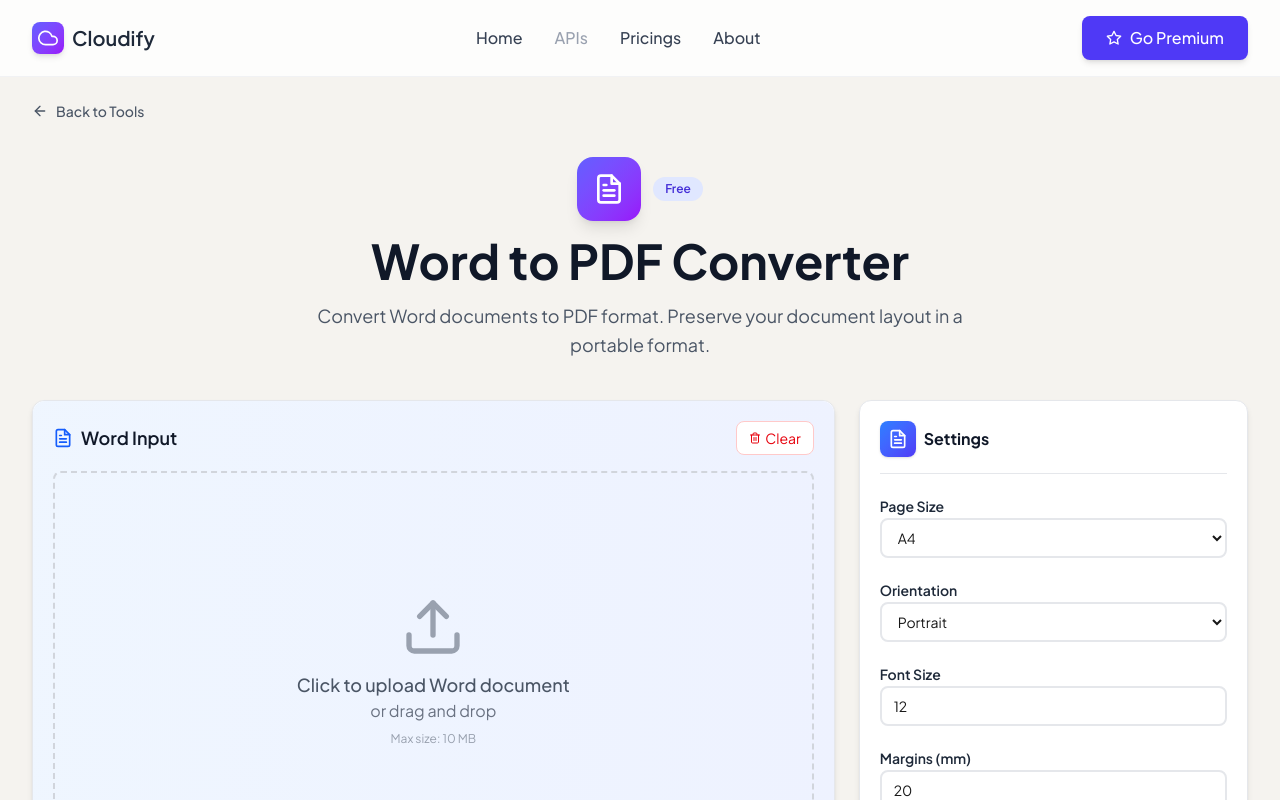
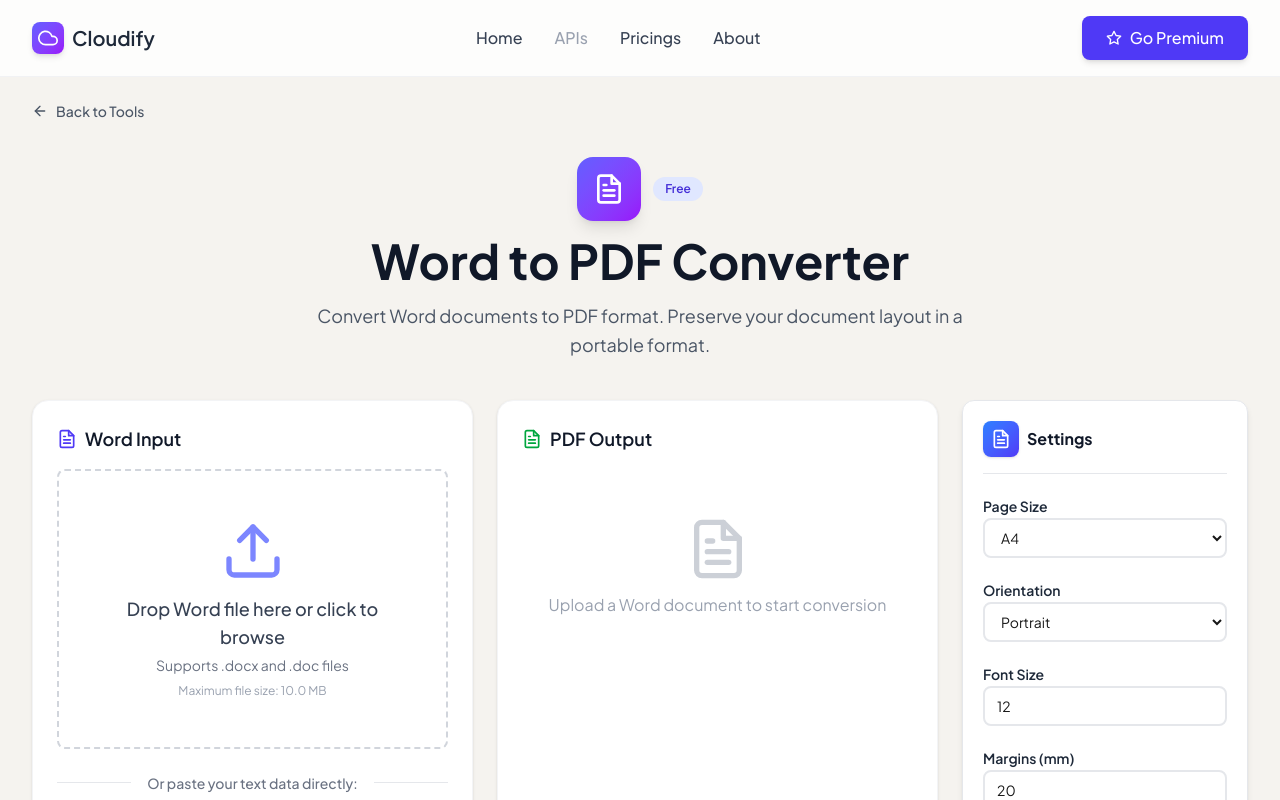
Before and after one commit to muhammadabdumalikov/easygenerate-next, a Next.js app: page /tools/word-to-pdf in a window 1280 px wide. Shown: the top 800 px of the page. Built offline with nearby package versions, Linux system fonts and the light colour scheme.

Commit message:
add word-pdf tool

```diff
--- a/src/app/tools/csv-to-json/page.tsx
+++ b/src/app/tools/csv-to-json/page.tsx
@@ -1,6 +1,7 @@
 'use client';
 
-import { useState } from 'react';
+import { useState, useEffect, Suspense } from 'react';
+import { useSearchParams } from 'next/navigation';
 import { FileText, Code, Copy } from 'react-feather';
 import ConverterLayout from '@/components/converters/ConverterLayout';
 import OptionsPanel, { OptionConfig } from '@/components/converters/OptionsPanel';
@@ -13,13 +14,16 @@ interface ConvertedResult {
   size: number;
 }
 
-export default function CSVToJSONConverter() {
+function CSVToJSONContent() {
+  const searchParams = useSearchParams();
+  const modeFromUrl = searchParams.get('mode') as 'csv-to-json' | 'json-to-csv' | null;
+
   const [inputText, setInputText] = useState('');
   const [status, setStatus] = useState<ConversionStatus>('idle');
   const [progress, setProgress] = useState(0);
   const [convertedData, setConvertedData] = useState<ConvertedResult | null>(null);
   const [showCopied, setShowCopied] = useState(false);
-  const [conversionMode, setConversionMode] = useState<'csv-to-json' | 'json-to-csv'>('csv-to-json');
+  const [conversionMode, setConversionMode] = useState<'csv-to-json' | 'json-to-csv'>(modeFromUrl || 'csv-to-json');
   const [options, setOptions] = useState({
     delimiter: 'comma',
     includeHeaders: true,
@@ -27,6 +31,12 @@ export default function CSVToJSONConverter() {
     arrayFormat: 'nested',
     skipEmptyLines: true
   });
+
+  useEffect(() => {
+    if (modeFromUrl && (modeFromUrl === 'csv-to-json' || modeFromUrl === 'json-to-csv')) {
+      setConversionMode(modeFromUrl);
+    }
+  }, [modeFromUrl]);
 
   const optionConfigs: OptionConfig[] = [
     {
@@ -521,3 +531,11 @@ Bob Johnson,bob@example.com,35,Chicago`;
     </ConverterLayout>
   );
 }
+
+export default function CSVToJSONConverter() {
+  return (
+    <Suspense fallback={<div>Loading...</div>}>
+      <CSVToJSONContent />
+    </Suspense>
+  );
+}
--- a/src/app/tools/page.tsx
+++ b/src/app/tools/page.tsx
@@ -77,6 +77,15 @@ const toolGroups: ToolGroup[] = [
         enabled: true
       },
       {
+        id: 'html-to-csv',
+        name: 'HTML',
+        to: 'CSV',
+        description: 'Extract data from HTML tables to CSV format',
+        badge: 'New',
+        href: '/tools/csv-to-html?mode=html-to-csv',
+        enabled: true
+      },
+      {
         id: 'csv-to-markdown',
         name: 'CSV',
         to: 'Markdown',
@@ -86,12 +95,30 @@ const toolGroups: ToolGroup[] = [
         enabled: true
       },
       {
+        id: 'markdown-to-csv',
+        name: 'Markdown',
+        to: 'CSV',
+        description: 'Extract data from Markdown tables to CSV format',
+        badge: 'New',
+        href: '/tools/csv-to-markdown?mode=markdown-to-csv',
+        enabled: true
+      },
+      {
         id: 'csv-to-sql',
         name: 'CSV',
         to: 'SQL',
         description: 'Generate SQL INSERT statements for databases',
         badge: 'New',
         href: '/tools/csv-to-sql',
+        enabled: true
+      },
+      {
+        id: 'sql-to-csv',
+        name: 'SQL',
+        to: 'CSV',
+        description: 'Extract data from SQL INSERT statements to CSV format',
+        badge: 'New',
+        href: '/tools/csv-to-sql?mode=sql-to-csv',
         enabled: true
       },
       {
@@ -137,6 +164,63 @@ const toolGroups: ToolGroup[] = [
     ]
   },
   {
+    id: 'html',
+    source: 'HTML',
+    description: 'HTML table conversion tools',
+    icon: Code,
+    iconColor: 'text-orange-600',
+    iconBg: 'bg-orange-100',
+    tools: [
+      {
+        id: 'html-to-csv',
+        name: 'HTML',
+        to: 'CSV',
+        description: 'Extract data from HTML tables to CSV format',
+        badge: 'New',
+        href: '/tools/csv-to-html?mode=html-to-csv',
+        enabled: true
+      }
+    ]
+  },
+  {
+    id: 'markdown',
+    source: 'Markdown',
+    description: 'Markdown table conversion tools',
+    icon: FileText,
+    iconColor: 'text-purple-600',
+    iconBg: 'bg-purple-100',
+    tools: [
+      {
+        id: 'markdown-to-csv',
+        name: 'Markdown',
+        to: 'CSV',
+        description: 'Extract data from Markdown tables to CSV format',
+        badge: 'New',
+        href: '/tools/csv-to-markdown?mode=markdown-to-csv',
+        enabled: true
+      }
+    ]
+  },
+  {
+    id: 'sql',
+    source: 'SQL',
+    description: 'SQL database conversion tools',
+    icon: Code,
+    iconColor: 'text-blue-600',
+    iconBg: 'bg-blue-100',
+    tools: [
+      {
+        id: 'sql-to-csv',
+        name: 'SQL',
+        to: 'CSV',
+        description: 'Extract data from SQL INSERT statements to CSV format',
+        badge: 'New',
+        href: '/tools/csv-to-sql?mode=sql-to-csv',
+        enabled: true
+      }
+    ]
+  },
+  {
     id: 'json',
     source: 'JSON',
     description: 'JSON formatting and conversion tools',
@@ -150,6 +234,15 @@ const toolGroups: ToolGroup[] = [
         to: 'Formatter',
         description: 'Beautify, minify, and validate JSON data',
         href: '/tools/json-formatter',
+        enabled: true
+      },
+      {
+        id: 'json-to-csv',
+        name: 'JSON',
+        to: 'CSV',
+        description: 'Convert JSON data to CSV format',
+        badge: 'New',
+        href: '/tools/csv-to-json?mode=json-to-csv',
         enabled: true
       }
     ]
@@ -320,7 +413,7 @@ const toolGroups: ToolGroup[] = [
 ];
 
 export default function ToolsPage() {
-  const [expandedGroups, setExpandedGroups] = useState<string[]>(['csv', 'json', 'excel', 'word']);
+  const [expandedGroups, setExpandedGroups] = useState<string[]>(['csv', 'html', 'markdown', 'sql', 'json', 'excel', 'word']);
   const [searchQuery, setSearchQuery] = useState('');
 
   const toggleGroup = (groupId: string) => {
--- a/src/app/tools/word-to-pdf/page.tsx
+++ b/src/app/tools/word-to-pdf/page.tsx
@@ -22,18 +22,69 @@ interface ConversionOptions {
   margins: number;
 }
 
+const MAX_FILE_SIZE = 10 * 1024 * 1024; // 10MB
+
 export default function WordToPDF() {
   const [uploadedFile, setUploadedFile] = useState<File | null>(null);
+  const [inputText, setInputText] = useState('');
+  const [inputMode, setInputMode] = useState<'file' | 'text'>('file');
   const [status, setStatus] = useState<ConversionStatus>('idle');
   const [progress, setProgress] = useState(0);
   const [convertedData, setConvertedData] = useState<ConvertedResult | null>(null);
   const [errorMessage, setErrorMessage] = useState<string>('');
+  const [isDragging, setIsDragging] = useState(false);
   const [options, setOptions] = useState<ConversionOptions>({
     pageSize: 'a4',
     orientation: 'portrait',
     fontSize: 12,
     margins: 20
   });
+
+  const textToPDF = (text: string): { pdf: jsPDF; pages: number } => {
+    if (!text || text.trim().length === 0) {
+      throw new Error('Text content is empty');
+    }
+
+    // Create PDF
+    const pdf = new jsPDF({
+      orientation: options.orientation,
+      unit: 'mm',
+      format: options.pageSize
+    });
+
+    const pageWidth = pdf.internal.pageSize.getWidth();
+    const pageHeight = pdf.internal.pageSize.getHeight();
+    const margin = options.margins;
+    const lineHeight = options.fontSize * 0.35;
+    const maxWidth = pageWidth - (margin * 2);
+
+    pdf.setFontSize(options.fontSize);
+
+    const paragraphs = text.split(/\n+/);
+    let y = margin;
+    let currentPage = 1;
+
+    for (const paragraph of paragraphs) {
+      if (!paragraph.trim()) continue;
+
+      const lines = pdf.splitTextToSize(paragraph, maxWidth);
+
+      for (const line of lines) {
+        if (y + lineHeight > pageHeight - margin) {
+          pdf.addPage();
+          currentPage++;
+          y = margin;
+        }
+
+        pdf.text(line, margin, y);
+        y += lineHeight;
+      }
+
+      y += lineHeight * 0.5;
+    }
+
+    return { pdf, pages: currentPage };
+  };
 
   const wordToPDF = async (file: File): Promise<{ pdf: jsPDF; pages: number }> => {
     try {
@@ -102,18 +153,41 @@ export default function WordToPDF() {
     }
   };
 
-  const handleFileUpload = async (event: React.ChangeEvent<HTMLInputElement>) => {
-    const file = event.target.files?.[0];
-    if (!file) return;
+  const formatFileSize = (bytes: number): string => {
+    if (bytes < 1024) return bytes + ' B';
+    if (bytes < 1024 * 1024) return (bytes / 1024).toFixed(1) + ' KB';
+    return (bytes / (1024 * 1024)).toFixed(1) + ' MB';
+  };
 
+  const handleDragOver = (e: React.DragEvent) => {
+    e.preventDefault();
+    setIsDragging(true);
+  };
+
+  const handleDragLeave = (e: React.DragEvent) => {
+    e.preventDefault();
+    setIsDragging(false);
+  };
+
+  const handleDrop = (e: React.DragEvent) => {
+    e.preventDefault();
+    setIsDragging(false);
+
+    const files = e.dataTransfer.files;
+    if (files.length > 0) {
+      processFile(files[0]);
+    }
+  };
+
+  const processFile = (file: File) => {
     const fileName = file.name.toLowerCase();
     if (!fileName.endsWith('.docx') && !fileName.endsWith('.doc')) {
       alert('Please select a valid Word document (.docx or .doc)');
       return;
     }
 
-    if (file.size > 10 * 1024 * 1024) {
-      alert('File too large! Maximum size is 10 MB');
+    if (file.size > MAX_FILE_SIZE) {
+      alert(`File too large. Maximum size is ${formatFileSize(MAX_FILE_SIZE)}`);
       return;
     }
 
@@ -121,6 +195,12 @@ export default function WordToPDF() {
     setStatus('idle');
     setConvertedData(null);
     setErrorMessage('');
+  };
+
+  const handleFileUpload = async (event: React.ChangeEvent<HTMLInputElement>) => {
+    const file = event.target.files?.[0];
+    if (!file) return;
+    processFile(file);
   };
 
   const removeUploadedFile = () => {
@@ -131,8 +211,13 @@ export default function WordToPDF() {
   };
 
   const handleConvert = async () => {
-    if (!uploadedFile) {
+    if (inputMode === 'file' && !uploadedFile) {
       alert('Please upload a Word document first');
+      return;
+    }
+
+    if (inputMode === 'text' && !inputText.trim()) {
+      alert('Please enter some text to convert');
       return;
     }
 
@@ -142,14 +227,28 @@ export default function WordToPDF() {
 
     try {
       setProgress(30);
-      const { pdf, pages } = await wordToPDF(uploadedFile);
+      let pdf: jsPDF;
+      let pages: number;
+      let fileName: string;
+
+      if (inputMode === 'text') {
+        const result = textToPDF(inputText);
+        pdf = result.pdf;
+        pages = result.pages;
+        fileName = 'text-document.pdf';
+      } else {
+        const result = await wordToPDF(uploadedFile!);
+        pdf = result.pdf;
+        pages = result.pages;
+        fileName = `${uploadedFile!.name.replace(/\.[^/.]+$/, '')}.pdf`;
+      }
 
       setProgress(80);
 
       const pdfBuffer = pdf.output('arraybuffer');
 
       const result: ConvertedResult = {
-        fileName: `${uploadedFile.name.replace(/\.[^/.]+$/, '')}.pdf`,
+        fileName,
         fileSize: pdfBuffer.byteLength,
         pages,
         buffer: pdfBuffer
@@ -187,16 +286,12 @@ export default function WordToPDF() {
 
   const clearAll = () => {
     setUploadedFile(null);
+    setInputText('');
+    setInputMode('file');
     setStatus('idle');
     setConvertedData(null);
     setProgress(0);
     setErrorMessage('');
-  };
-
-  const formatFileSize = (bytes: number): string => {
-    if (bytes < 1024) return bytes + ' B';
-    if (bytes < 1024 * 1024) return (bytes / 1024).toFixed(1) + ' KB';
-    return (bytes / (1024 * 1024)).toFixed(1) + ' MB';
   };
 
   return (
@@ -206,29 +301,41 @@ export default function WordToPDF() {
       icon={<FileText className="w-8 h-8 text-white" />}
       badge="Free"
     >
-      <div className="grid grid-cols-1 lg:grid-cols-3 gap-6">
-        {/* Left Column: Input & Output */}
-        <div className="lg:col-span-2 space-y-6">
-          {/* Input Area */}
-          <div className="bg-white rounded-xl border border-gray-200 shadow-md hover:shadow-lg transition-shadow">
-            <div className="border-b border-gray-200 bg-gradient-to-r from-blue-50 to-indigo-50 p-5 rounded-t-xl">
+      <div className="grid grid-cols-1 lg:grid-cols-4 gap-6">
+        {/* Left Column: Input & Output (3 columns) */}
+        <div className="lg:col-span-3 space-y-6">
+          {/* Input & Output Side by Side */}
+          <div className="grid grid-cols-1 lg:grid-cols-2 gap-6">
+            {/* Left: Input Area */}
+            <div className="bg-white rounded-2xl p-6 border border-gray-100 shadow-sm">
             <div className="flex items-center justify-between mb-4">
               <div className="flex items-center gap-2">
-                  <FileText className="w-5 h-5 text-blue-600" />
+                <FileText className="w-5 h-5 text-indigo-600" />
                 <h3 className="text-lg font-semibold text-gray-900">Word Input</h3>
               </div>
+              {uploadedFile && (
                 <button
-                  onClick={clearAll}
-                  className="px-3 py-1.5 text-sm bg-white hover:bg-red-50 text-red-600 border border-red-200 rounded-lg transition-colors flex items-center gap-1"
+                  onClick={removeUploadedFile}
+                  className="px-3 py-1.5 text-sm bg-red-50 hover:bg-red-100 text-red-600 border border-red-200 rounded-lg transition-colors flex items-center gap-1"
                 >
                   <Trash2 className="w-3 h-3" />
-                  Clear
+                  Remove
                 </button>
+              )}
             </div>
 
             {/* File Upload */}
             {!uploadedFile ? (
-                <div className="border-2 border-dashed border-gray-300 rounded-lg p-12 text-center h-[400px] flex items-center justify-center">
+              <div
+                onDragOver={handleDragOver}
+                onDragLeave={handleDragLeave}
+                onDrop={handleDrop}
+                className={`border-2 border-dashed rounded-lg p-12 text-center transition-all ${
+                  isDragging
+                    ? 'border-indigo-600 bg-indigo-50'
+                    : 'border-gray-300 hover:border-indigo-500 hover:bg-indigo-50/50'
+                }`}
+              >
                 <input
                   type="file"
                   accept=".docx,.doc"
@@ -236,48 +343,42 @@ export default function WordToPDF() {
                   className="hidden"
                   id="file-upload"
                 />
-                  <label htmlFor="file-upload" className="cursor-pointer">
-                    <Upload className="w-16 h-16 text-gray-400 mx-auto mb-3" />
-                    <p className="text-gray-600 font-medium text-lg">Click to upload Word document</p>
-                    <p className="text-gray-500 text-base">or drag and drop</p>
-                    <p className="text-xs text-gray-400 mt-2">Max size: 10 MB</p>
+                <label htmlFor="file-upload" className="cursor-pointer block">
+                  <Upload className="w-16 h-16 text-indigo-400 mx-auto mb-3" />
+                  <p className="text-gray-700 font-medium text-lg mb-1">Drop Word file here or click to browse</p>
+                  <p className="text-gray-500 text-sm">Supports .docx and .doc files</p>
+                  <p className="text-xs text-gray-400 mt-2">Maximum file size: {formatFileSize(MAX_FILE_SIZE)}</p>
                 </label>
               </div>
             ) : (
-                <div className="h-[400px] flex items-center justify-center">
-                  <div className="w-full max-w-2xl">
-                    <div className="bg-white border border-gray-200 rounded-2xl shadow-sm hover:shadow-md transition-shadow">
-                      <div className="p-8">
-                        {/* Success Badge */}
-                        <div className="flex items-center justify-center mb-6">
-                          <div className="flex items-center gap-2 px-4 py-2 bg-blue-50 border border-blue-200 rounded-full">
-                            <CheckCircle className="w-4 h-4 text-blue-600" />
-                            <span className="text-sm font-semibold text-blue-700">Ready to Convert</span>
+              <div className="bg-gradient-to-br from-indigo-50 to-blue-50 border-2 border-indigo-200 rounded-lg p-6">
+                <div className="flex items-center justify-center mb-4">
+                  <div className="flex items-center gap-2 px-4 py-2 bg-indigo-100 border border-indigo-300 rounded-full">
+                    <CheckCircle className="w-4 h-4 text-indigo-700" />
+                    <span className="text-sm font-semibold text-indigo-700">File Uploaded</span>
                   </div>
                 </div>
 
-                        {/* File Display */}
-                        <div className="flex items-center gap-6 mb-8">
+                <div className="flex items-center gap-4 mb-4">
                   <div className="flex-shrink-0">
-                            <div className="w-24 h-24 bg-gradient-to-br from-blue-50 to-blue-100 rounded-2xl flex items-center justify-center">
-                              <FileText className="text-blue-600 w-12 h-12" />
+                    <div className="w-16 h-16 bg-gradient-to-br from-indigo-100 to-indigo-200 rounded-xl flex items-center justify-center">
+                      <FileText className="text-indigo-600 w-8 h-8" />
                     </div>
                   </div>
 
                   <div className="flex-1 min-w-0">
-                            <h3 className="text-2xl font-bold text-gray-900 mb-3 truncate" title={uploadedFile.name}>
+                    <h4 className="text-lg font-bold text-gray-900 mb-1 truncate" title={uploadedFile.name}>
                       {uploadedFile.name}
-                            </h3>
-                            <div className="flex items-center gap-4 text-sm text-gray-600">
+                    </h4>
+                    <div className="flex items-center gap-3 text-sm text-gray-600">
                       <span className="font-medium">{formatFileSize(uploadedFile.size)}</span>
                       <span className="w-1 h-1 bg-gray-400 rounded-full"></span>
-                              <span className="font-medium">{uploadedFile.name.split('.').pop()?.toUpperCase()} File</span>
+                      <span className="font-medium">{uploadedFile.name.split('.').pop()?.toUpperCase()}</span>
                     </div>
                   </div>
                 </div>
 
-                        {/* Action Buttons */}
-                        <div className="flex gap-2">
+                <div className="flex gap-2 mt-4">
                   <label className="flex-1 cursor-pointer">
                     <input
                       type="file"
@@ -285,37 +386,71 @@ export default function WordToPDF() {
                       onChange={handleFileUpload}
                       className="hidden"
                     />
-                            <div className="w-full px-4 py-2.5 bg-blue-600 hover:bg-blue-700 text-white rounded-lg font-medium text-sm transition-all flex items-center justify-center gap-2 shadow-sm hover:shadow">
+                    <div className="w-full px-4 py-2 bg-indigo-600 hover:bg-indigo-700 text-white rounded-lg font-medium text-sm transition-all flex items-center justify-center gap-2">
                       <Upload className="w-4 h-4" />
-                              Choose Different File
+                      Change File
                     </div>
                   </label>
                   <button
                     onClick={removeUploadedFile}
-                            className="px-3 py-2.5 bg-white border border-gray-300 hover:border-gray-400 hover:bg-gray-50 text-gray-600 rounded-lg transition-all flex items-center justify-center"
+                    className="px-4 py-2 bg-white border-2 border-gray-200 hover:border-gray-300 hover:bg-gray-50 text-gray-600 rounded-lg transition-all"
                     title="Remove file"
                   >
                     <Trash2 className="w-4 h-4" />
                   </button>
                 </div>
               </div>
+            )}
+
+            {/* Text Input Area */}
+            {!uploadedFile && (
+              <>
+                <div className="relative my-6">
+                  <div className="absolute inset-0 flex items-center">
+                    <div className="w-full border-t border-gray-200"></div>
+                  </div>
+                  <div className="relative flex justify-center text-sm">
+                    <span className="px-4 bg-white text-gray-500 font-medium">Or paste your text data directly:</span>
                   </div>
                 </div>
+
+                <div className="space-y-2">
+                  <textarea
+                    value={inputText}
+                    onChange={(e) => {
+                      setInputText(e.target.value);
+                      setInputMode('text');
+                      if (e.target.value.trim()) {
+                        setStatus('idle');
+                        setConvertedData(null);
+                      }
+                    }}
+                    placeholder="Paste your text here...
+Example:
+Lorem ipsum dolor sit amet, consectetur adipiscing elit.
+
+This is a new paragraph with some text."
+                    className="w-full h-32 px-4 py-3 border-2 border-gray-200 rounded-lg focus:outline-none focus:border-indigo-500 text-sm font-mono resize-none"
+                  />
+                  {inputText && (
+                    <div className="flex items-center justify-between text-xs text-gray-500">
+                      <span>{inputText.split('\n').length} lines</span>
+                      <span>{new Blob([inputText]).size} B</span>
                     </div>
                   )}
                 </div>
+              </>
+            )}
             </div>
 
-          {/* Output/Preview Area */}
-          <div className="bg-white rounded-xl border border-gray-200 shadow-md hover:shadow-lg transition-shadow">
-            <div className="border-b border-gray-200 bg-gradient-to-r from-green-50 to-emerald-50 p-5 rounded-t-xl">
-              <div className="flex items-center gap-2">
+            {/* Right: Output Area */}
+            <div className="bg-white rounded-2xl p-6 border border-gray-100 shadow-sm">
+              <div className="flex items-center gap-2 mb-4">
                 <FileText className="w-5 h-5 text-green-600" />
-                <h3 className="text-lg font-semibold text-gray-900">PDF Preview</h3>
-              </div>
+                <h3 className="text-lg font-semibold text-gray-900">PDF Output</h3>
               </div>
 
-            <div className="p-5 min-h-[300px]">
+              <div className="min-h-[400px]">
               {status === 'idle' && !convertedData && (
                 <div className="flex items-center justify-center h-full py-12 text-gray-400">
                   <div className="text-center">
@@ -328,13 +463,13 @@ export default function WordToPDF() {
               {status === 'processing' && (
                 <div className="flex items-center justify-center h-full py-12">
                   <div className="text-center">
-                    <div className="w-16 h-16 bg-green-100 rounded-full flex items-center justify-center mx-auto mb-4 animate-pulse">
-                      <FileText className="w-8 h-8 text-green-600" />
+                    <div className="w-16 h-16 bg-indigo-100 rounded-full flex items-center justify-center mx-auto mb-4 animate-pulse">
+                      <FileText className="w-8 h-8 text-indigo-600" />
                     </div>
                     <p className="text-gray-900 font-semibold mb-2">Converting to PDF...</p>
                     <div className="w-64 bg-gray-200 rounded-full h-2 mb-2">
                       <div
-                        className="bg-green-600 h-2 rounded-full transition-all duration-300"
+                        className="bg-gradient-to-r from-blue-600 to-indigo-600 h-2 rounded-full transition-all duration-300"
                         style={{ width: `${progress}%` }}
                       />
                     </div>
@@ -395,6 +530,7 @@ export default function WordToPDF() {
                   </div>
                 </div>
               )}
+              </div>
             </div>
           </div>
         </div>
@@ -466,14 +602,24 @@ export default function WordToPDF() {
               </div>
 
               {/* Convert Button */}
-              {uploadedFile && status !== 'processing' && (
+              {((uploadedFile || inputText.trim()) && status !== 'processing') && (
+                <div className="space-y-2">
                   <button
                     onClick={handleConvert}
-                  className="w-full mt-6 bg-gradient-to-r from-blue-600 to-indigo-600 hover:from-blue-700 hover:to-indigo-700 text-white px-6 py-3 rounded-lg font-semibold transition-all shadow-lg hover:shadow-xl flex items-center justify-center gap-2"
+                    className="w-full mt-6 bg-gradient-to-r from-blue-600 to-indigo-600 hover:from-blue-700 hover:to-indigo-700 text-white px-6 py-3 rounded-xl font-semibold transition-all shadow-md hover:shadow-lg flex items-center justify-center gap-2"
                   >
                     <FileText className="w-5 h-5" />
                     Convert to PDF
                   </button>
+                  {(uploadedFile || inputText.trim()) && (
+                    <button
+                      onClick={clearAll}
+                      className="w-full text-gray-600 hover:text-gray-800 px-6 py-2 rounded-lg font-medium transition-colors flex items-center justify-center gap-2 text-sm"
+                    >
+                      Clear All
+                    </button>
+                  )}
+                </div>
               )}
 
               {/* Unicode Warning */}
```
Also changed, not shown: 1 other file (tests, documents, lock files or other folders). Lines whose indentation alone changed are shown as unchanged.
